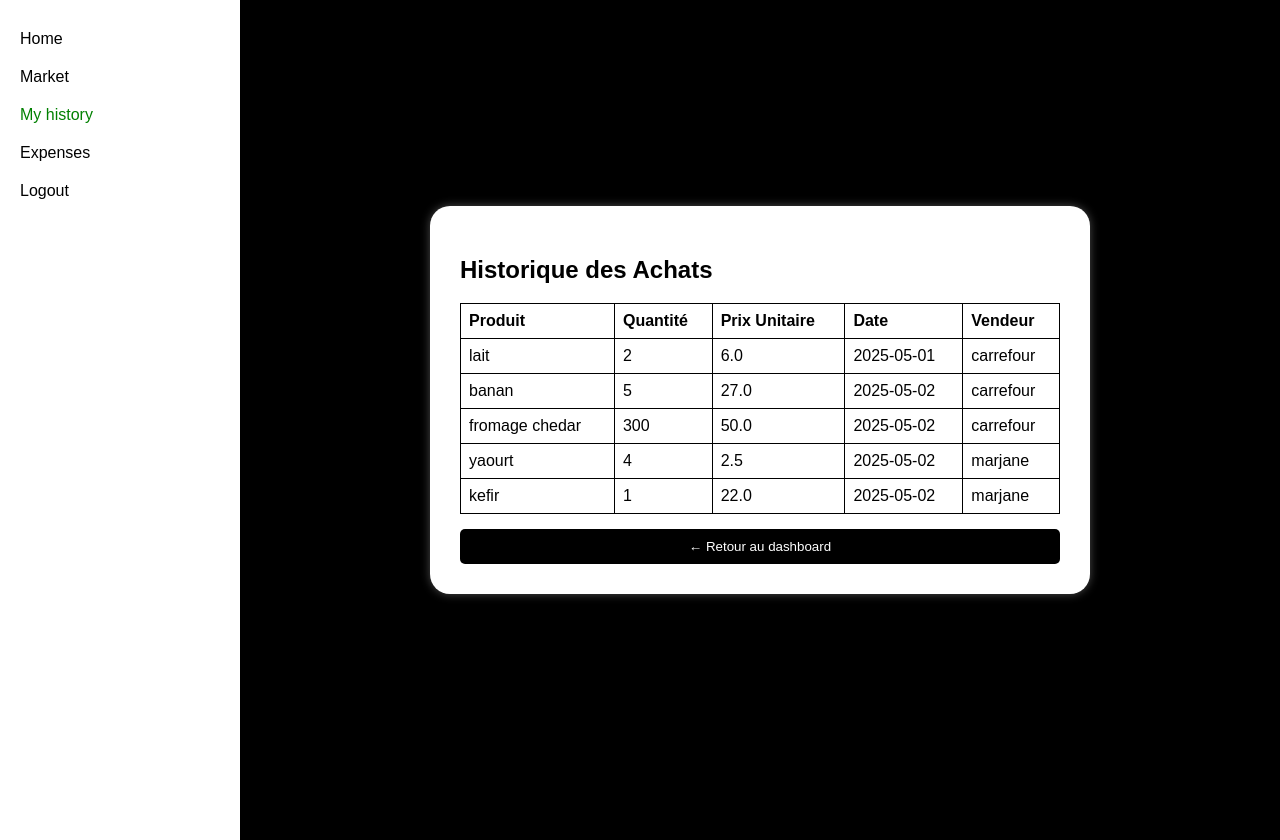
After one commit to Super-mehdi/Budget-management-app, a Flask app: page /history in a window 1280 px wide. The commit adds this page. Run offline with Flask 3, Linux system fonts and the light colour scheme; data comes from the database, SQL or seed files in the repository; both versions use the stored data as it was after the commit.

Commit message:
added the purchase history and expenses features.

```diff
--- a/app.py
+++ b/app.py
@@ -1,22 +1,17 @@
 from flask import Flask,request
 from flask_sqlalchemy import SQLAlchemy
 from flask_login import LoginManager
-#users' registration route
 from flask import render_template, redirect, url_for, flash
 from werkzeug.security import generate_password_hash, check_password_hash
 from forms import RegistrationForm
+import sqlite3
 
 from forms import LoginForm
-from flask_login import login_user
+from flask_login import login_user, login_required, logout_user, current_user
 
-from flask_login import login_required
-
-from flask_login import logout_user
 from apptst import scrape_jumia
 
 import requests
-
-#Configuration
 app = Flask(__name__)
 app.config["SQLALCHEMY_DATABASE_URI"] = "sqlite:///Users.db"
 app.config["SECRET_KEY"] = "0000"
@@ -24,7 +19,6 @@ app.config["SECRET_KEY"] = "0000"
 db = SQLAlchemy(app)
 login_manager = LoginManager(app)
 login_manager.login_view = "login"
-#Database definition
 from flask_login import UserMixin
 from datetime import datetime
 
@@ -199,6 +193,47 @@ def logout():
     flash("You have been logged out.", "info")
     return redirect(url_for("login"))
 
+def get_db_connection():
+    conn = sqlite3.connect('Users.db')
+    conn.row_factory = sqlite3.Row
+    return conn
+
+@app.route('/history')
+def history():
+    conn = get_db_connection()
+    achats = conn.execute('SELECT * FROM purchase').fetchall()
+    conn.close()
+    return render_template('hist.html', achats=achats)
+
+@app.route('/expenses', methods=['GET', 'POST'])
+@login_required
+def expenses():
+    if request.method == 'POST':
+        productName = request.form['productName']
+        quantity = int(request.form['quantity'])
+        pricePerUnit = float(request.form['pricePerUnit'])
+        dateOfPurchase = request.form['dateOfPurchase']
+        vendor = request.form['vendor']
+        user_id = current_user.id
+
+        conn = sqlite3.connect('Users.db')
+        cursor = conn.cursor()
+
+        cursor.execute('''
+            INSERT INTO purchase (productName, quantity, pricePerUnit, dateOfPurchase, vendor, user_id, product_id)
+            VALUES (?, ?, ?, ?, ?, ?, ?)
+        ''', (productName, quantity, pricePerUnit, dateOfPurchase, vendor, user_id, 1))
+
+        conn.commit()
+        conn.close()
+
+        flash('Achat enregistré avec succès!', 'success')
+        return redirect(url_for('expenses'))
+
+    return render_template('expenses.html')
+
+
+
 @login_manager.user_loader
 def load_user(user_id):
     return User.query.get(int(user_id))
--- a/static/dashboard.css
+++ b/static/dashboard.css
@@ -22,6 +22,9 @@ body {
     align-items: center;
     justify-content: center;
     font-size: larger;
+}
+.control_panel .expenses {
+    margin: 25% auto;
 }
 .control_panel .Market {
     margin: 25% auto;
--- a/templates/dashboard.html
+++ b/templates/dashboard.html
@@ -9,7 +9,8 @@
         <a href="/dashboard" class="Home">Home</a>
         <!--<a class="Home" href="{{ url_for('dashboard') }}">Home</a>--><br>
         <a class="Market" href="{{ url_for('market') }}">Market</a><br>
-        <a class="history" href="#">My history</a><br>
+        <a class="history" href="{{ url_for('history') }}">My history</a><br>
+        <a class="expenses" href="{{ url_for('expenses') }}" >My expenses</a><br>
         <a href="{{ url_for('logout') }}" class="logout"><img src="/static/Assets/log-out_15093126.png" class="logout_img"></a>
     </div>
     <div class="homepage">
--- /dev/null
+++ b/templates/hist.html
@@ -0,0 +1,119 @@
+<!DOCTYPE html>
+<html lang="fr">
+<head>
+    <meta charset="UTF-8">
+    <title>Historique des Achats</title>
+    <style>
+        body {
+            background-color: #000;
+            color: white;
+            font-family: Arial, sans-serif;
+            margin: 0;
+            padding: 0;
+        }
+        .control_panel {
+            width: 200px;
+            background: white;
+            color: black;
+            padding: 20px;
+            height: 100vh;
+            float: left;
+            display: flex;
+            flex-direction: column;
+            align-items: flex-start;
+        }
+        .control_panel a {
+            text-decoration: none;
+            color: black;
+            margin: 10px 0;
+        }
+        .control_panel a:hover {
+            color: green;
+        }
+        .content_container {
+            margin-left: 220px;
+            display: flex;
+            justify-content: center;
+            align-items: center;
+            height: 100vh;
+        }
+        .content_box {
+            background: white;
+            color: black;
+            padding: 30px;
+            border-radius: 20px;
+            width: 600px;
+            max-height: 80vh;
+            overflow-y: auto;
+            box-shadow: 0 0 10px rgba(255,255,255,0.3);
+        }
+        table {
+            width: 100%;
+            border-collapse: collapse;
+        }
+        table, th, td {
+            border: 1px solid black;
+        }
+        th, td {
+            padding: 8px;
+            text-align: left;
+        }
+        form button {
+            background: black;
+            color: white;
+            border: none;
+            padding: 10px;
+            border-radius: 5px;
+            cursor: pointer;
+            width: 100%;
+            margin-top: 15px;
+        }
+        form button:hover {
+            background: green;
+        }
+    </style>
+</head>
+<body>
+
+    <div class="control_panel">
+        <a href="{{ url_for('dashboard') }}">Home</a>
+        <a href="{{ url_for('market') }}">Market</a>
+        <a href="{{ url_for('history') }}" style="color: green;">My history</a>
+        <a href="{{ url_for('expenses') }}">Expenses</a>
+        <a href="{{ url_for('logout') }}">Logout</a>
+    </div>
+
+    <div class="content_container">
+        <div class="content_box">
+            <h2>Historique des Achats</h2>
+            <table>
+                <tr>
+                    <th>Produit</th>
+                    <th>Quantité</th>
+                    <th>Prix Unitaire</th>
+                    <th>Date</th>
+                    <th>Vendeur</th>
+                </tr>
+                {% for achat in achats %}
+                <tr>
+                    <td>{{ achat['productName'] }}</td>
+                    <td>{{ achat['quantity'] }}</td>
+                    <td>{{ achat['pricePerUnit'] }}</td>
+                    <td>{{ achat['dateOfPurchase'] }}</td>
+                    <td>{{ achat['vendor'] }}</td>
+                </tr>
+                {% else %}
+                <tr>
+                    <td colspan="5">Aucun achat enregistré.</td>
+                </tr>
+                {% endfor %}
+            </table>
+
+            <form action="{{ url_for('dashboard') }}">
+                <button type="submit">← Retour au dashboard</button>
+            </form>
+        </div>
+    </div>
+
+</body>
+</html>
--- a/wstest.py
+++ /dev/null
@@ -1,3 +0,0 @@
-import requests
-response=requests.get("https://www.cpge.ac.ma/")
-print(response.text)
```
Also changed, not shown: templates/expenses.html (added, +92 -0 lines), instance/Users.db.
